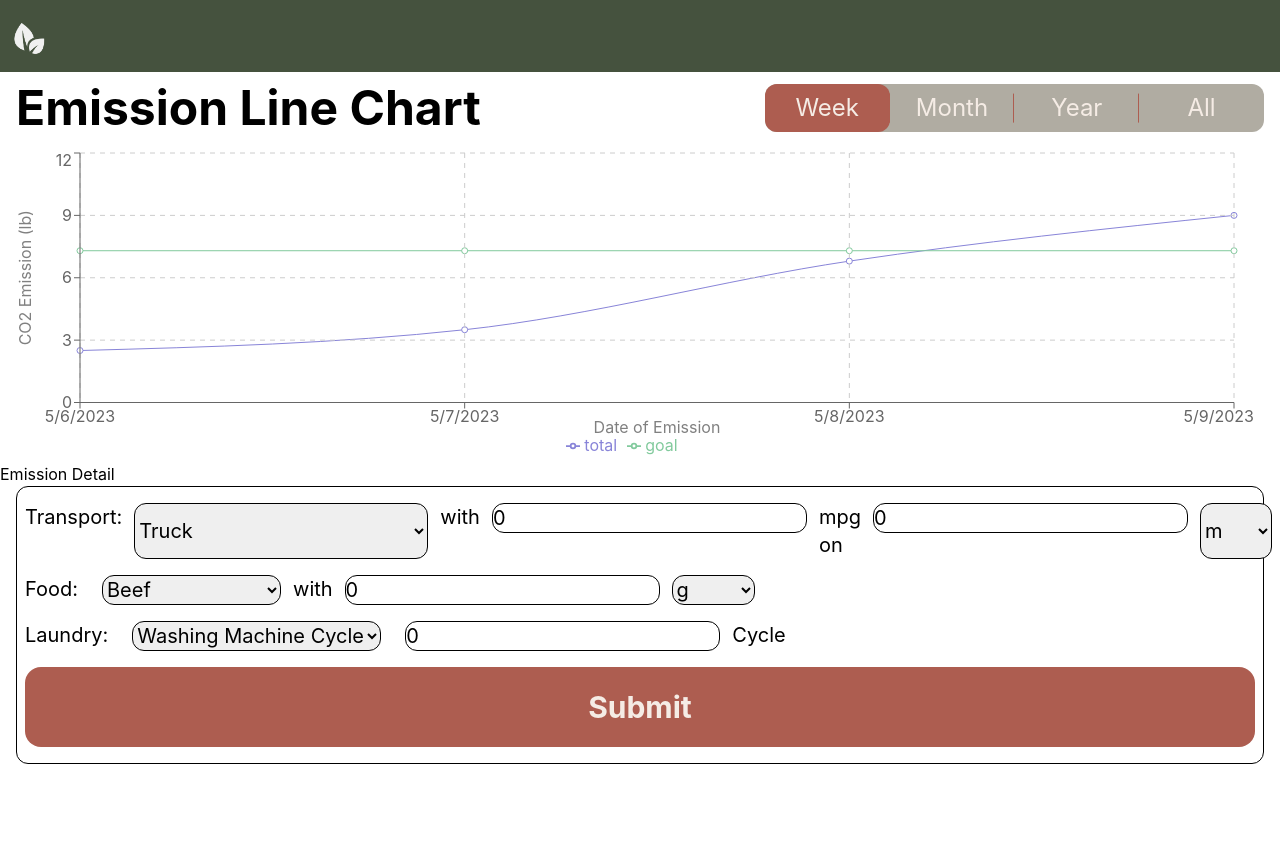
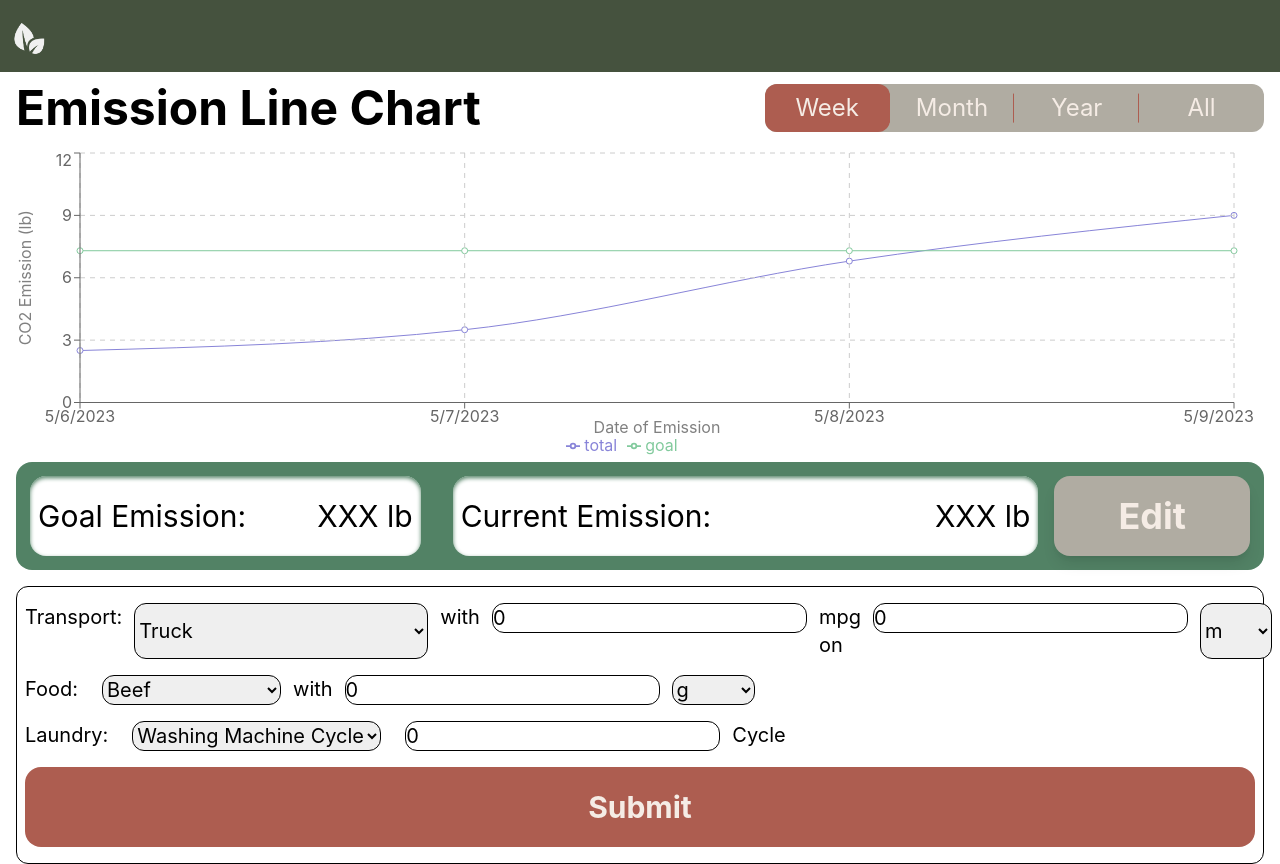
Before and after one commit to TseChapman/NoCO2, a React (Create React App) app: page /NoCO2/dashboard in a window 1280 px wide. Before the commit the page ends 800 px from the top, so only its background shows below. Built offline with nearby package versions, Linux system fonts and the light colour scheme.

Commit message:
Implement Emission Detial Panel Components

```diff
--- a/src/components/Dashboard/EmissionDetailPanel.js
+++ b/src/components/Dashboard/EmissionDetailPanel.js
@@ -1,7 +1,15 @@
 function EmissionDetailPanel() {
   return (
-    <div>
-      Emission Detail
+    <div class="flex justify-center align-middle px-4 mb-4">
+      <div class="bg-limeGreen w-full p-3.5 rounded-2xl flex flex-row">
+        <div class="bg-white w-2/6 h-20 rounded-2xl p-2 shadow-inner shadow-limeGreen flex flex-row justify-between items-center text-3xl mr-8">
+          <div>Goal Emission:</div><div>XXX lb</div>
+        </div>
+        <div class="bg-white w-3/6 h-20 rounded-2xl p-2 shadow-inner shadow-limeGreen flex flex-row justify-between items-center text-3xl mr-4">
+          <div>Current Emission:</div><div>XXX lb</div>
+        </div>
+        <button class="bg-cloudy w-1/6 h-20 rounded-2xl p-2 shadow-lg text-4xl font-bold text-merino">Edit</button>
+      </div>
     </div>
   );
 }
```
